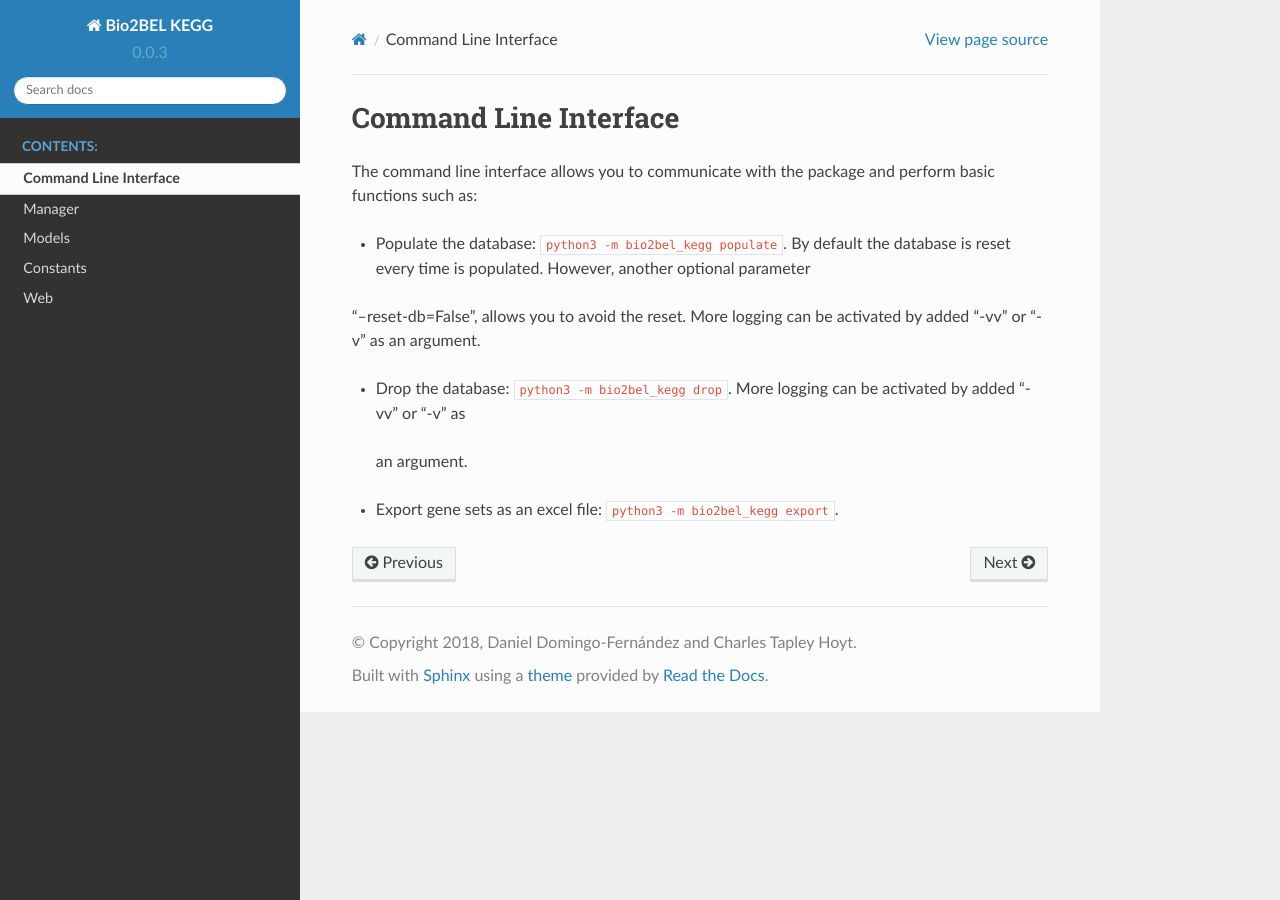
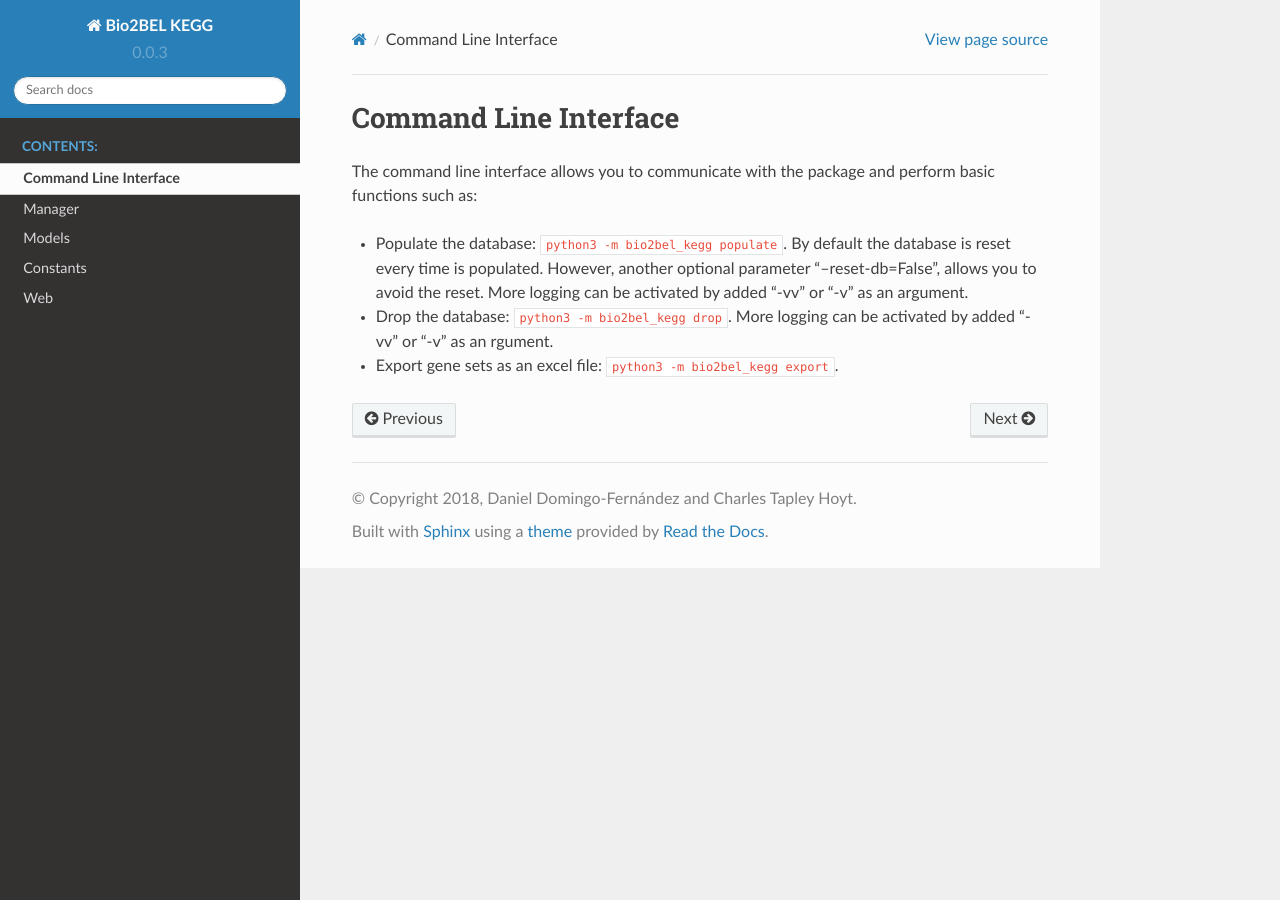
Before and after one commit to bio2bel/kegg, a Sphinx documentation site: the page built from docs/source/cli.rst, in a window 1280 px wide. Built offline with Sphinx 7.4.7 and the Read the Docs theme 2.0.0, drawn with Linux system fonts in a browser that asks for light colours.

Commit message:
Fix problem with bullet point in docs

```diff
--- a/docs/source/cli.rst
+++ b/docs/source/cli.rst
@@ -2,11 +2,6 @@ Command Line Interface
 ======================
 The command line interface allows you to communicate with the package and perform basic functions such as:
 
-- Populate the database: :code:`python3 -m bio2bel_kegg populate`. By default the database is reset every time is populated. However, another optional parameter
-"--reset-db=False", allows you to avoid the reset. More logging can be activated by added "-vv" or "-v" as an
-argument.
-
-- Drop the database: :code:`python3 -m bio2bel_kegg drop`. More logging can be activated by added "-vv" or "-v" as
- an argument.
-
-- Export gene sets as an excel file: :code:`python3 -m bio2bel_kegg export`.
+* Populate the database: :code:`python3 -m bio2bel_kegg populate`. By default the database is reset every time is populated. However, another optional parameter "--reset-db=False", allows you to avoid the reset. More logging can be activated by added "-vv" or "-v" as an argument.
+* Drop the database: :code:`python3 -m bio2bel_kegg drop`. More logging can be activated by added "-vv" or "-v" as  an rgument.
+* Export gene sets as an excel file: :code:`python3 -m bio2bel_kegg export`.
```
